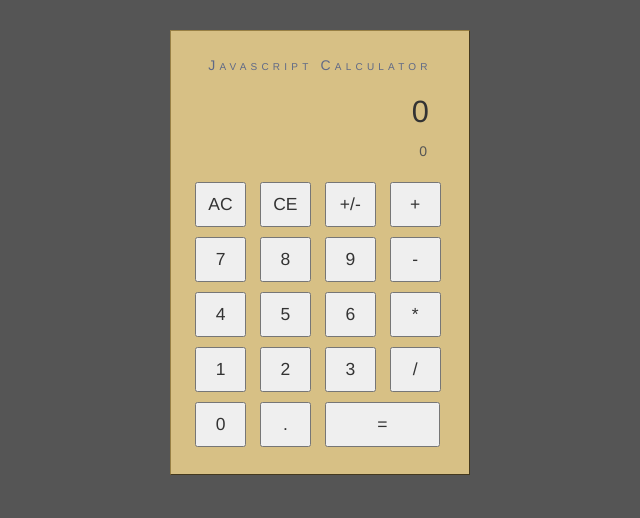
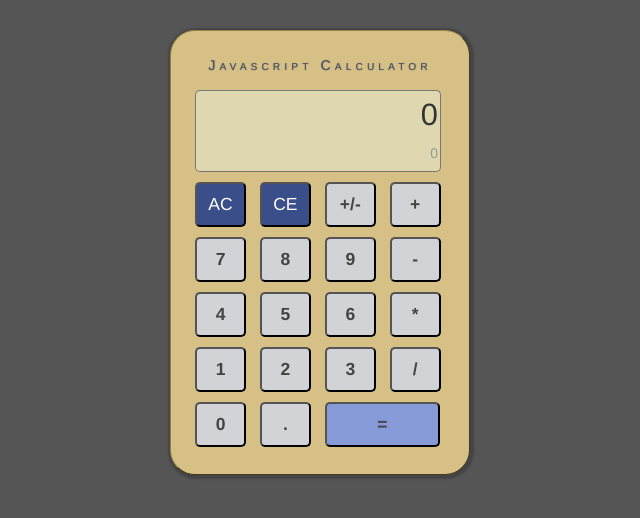
Before and after one commit to kaldric2/javascriptCalculator, a plain HTML site: page index.html in a window 1280 px wide. Shown: the whole page, without its empty margins (320-960 px from the left). Drawn offline with nearby package versions, Linux system fonts and the light colour scheme.

Commit message:
colors, rounded corners

```diff
--- a/_css/styles.css
+++ b/_css/styles.css
@@ -8,7 +8,11 @@ body {
     width: 300px;
     height: 445px;
     border: 1px outset #988044;
-    background: #d7c085;
+    border-radius: 25px;
+    background-color: #d7c085;/*,
+        -webkit-linear-gradient(top, #6b6b6b 0%, #a89e82 1%, #d7c085 3%, #d7c085 98%, #a89e82 99%, #6b6b6b 100%),
+        -webkit-linear-gradient(left, #6b6b6b 0%, #a89e82 1%, #d7c085 3%, #d7c085 98%, #a89e82 99%, #6b6b6b 100%);*/
+    box-shadow: 1px 1px 2px 3px #444;
 }
 
 .title {
@@ -18,14 +22,15 @@ body {
     font-size: 1em;
     letter-spacing: 0.3em;
     font-variant: small-caps;
-    color: #5f6987;
+    color: #515665;
+    text-shadow: 0.25px 0.25px 1px #515665;
 }
 
 .output {
     display: block;
     text-align: right;
     vertical-align: middle;
-    width: 234px;
+    width: 246px;
     height: 82px;
     margin: 0 24px 5px 24px;
 }
@@ -34,15 +39,27 @@ body {
     font-size: 2.2em;
     vertical-align: middle;
     height: 51px;
-    padding-right: 0;
+    padding: 2px;
+    background: #dfd7af;
+    border-top: 1px solid #777;
+    border-right: 1px solid #777;
+    border-left: 1px solid #777;
+    border-top-left-radius: 5px;
+    border-top-right-radius: 5px;
 }
 
 #equationOutput {
     font-size: 1em;
+    color: #999;
     vertical-align: middle;
-    color: #555;
     height: 31px;
-    padding-right: 2px;
+    padding: 2px;
+    background: #dfd7af;
+    border-right: 1px solid #777;
+    border-bottom: 1px solid #777;
+    border-left: 1px solid #777;
+    border-bottom-left-radius: 5px;
+    border-bottom-right-radius: 5px;
 }
 
 .normalBtn {
@@ -52,14 +69,32 @@ body {
     margin: 5px 10px 5px 24px;
     /*border: 1px outset;*/
     font-size: 1.25em;
+    font-weight: bold;
+    color: #444;
+    border-radius: 5px;
+    background-color: #D1D3D7;
 }
 
-.normalBtn + .normalBtn {
+.normalBtn + .normalBtn,
+.specialBtn + .normalBtn,
+.specialBtn + .specialBtn {
     margin-left: 0;
 }
 
 div .normalBtn:last-of-type {
     margin-right: 26px;
+}
+
+.specialBtn {
+    display: inline-block;
+    width: 51px;
+    height: 45px;
+    margin: 5px 10px 5px 24px;
+    /*border: 1px outset;*/
+    font-size: 1.25em;
+    color: #fff;
+    border-radius: 5px;
+    background-color: #3A4F8A;
 }
 
 .wideBtn {
@@ -69,6 +104,10 @@ div .normalBtn:last-of-type {
     margin: 5px 24px 5px 0px;
     /*border: 1px outset;*/
     font-size: 1.25em;
+    font-weight: bold;
+    color: #444;
+    border-radius: 5px;
+    background-color: #859AD7;
 }
 
 .normalBtn:active,
--- a/index.html
+++ b/index.html
@@ -16,8 +16,8 @@
                 <div id="equationOutput">0</div>
             </div>
             <div class="btnRow">
-                <button class="normalBtn" type="button" name="button" onclick="resetEquation()">AC</button>
-                <button class="normalBtn" type="button" name="button" onclick="removeLastItem()">CE</button>
+                <button class="specialBtn" type="button" name="button" onclick="resetEquation()">AC</button>
+                <button class="specialBtn" type="button" name="button" onclick="removeLastItem()">CE</button>
                 <button class="normalBtn" type="button" name="button" onclick="addItem(this)">+/-</button>
                 <button class="normalBtn" type="button" name="button" onclick="addItem(this)">+</button>
             </div>
```
